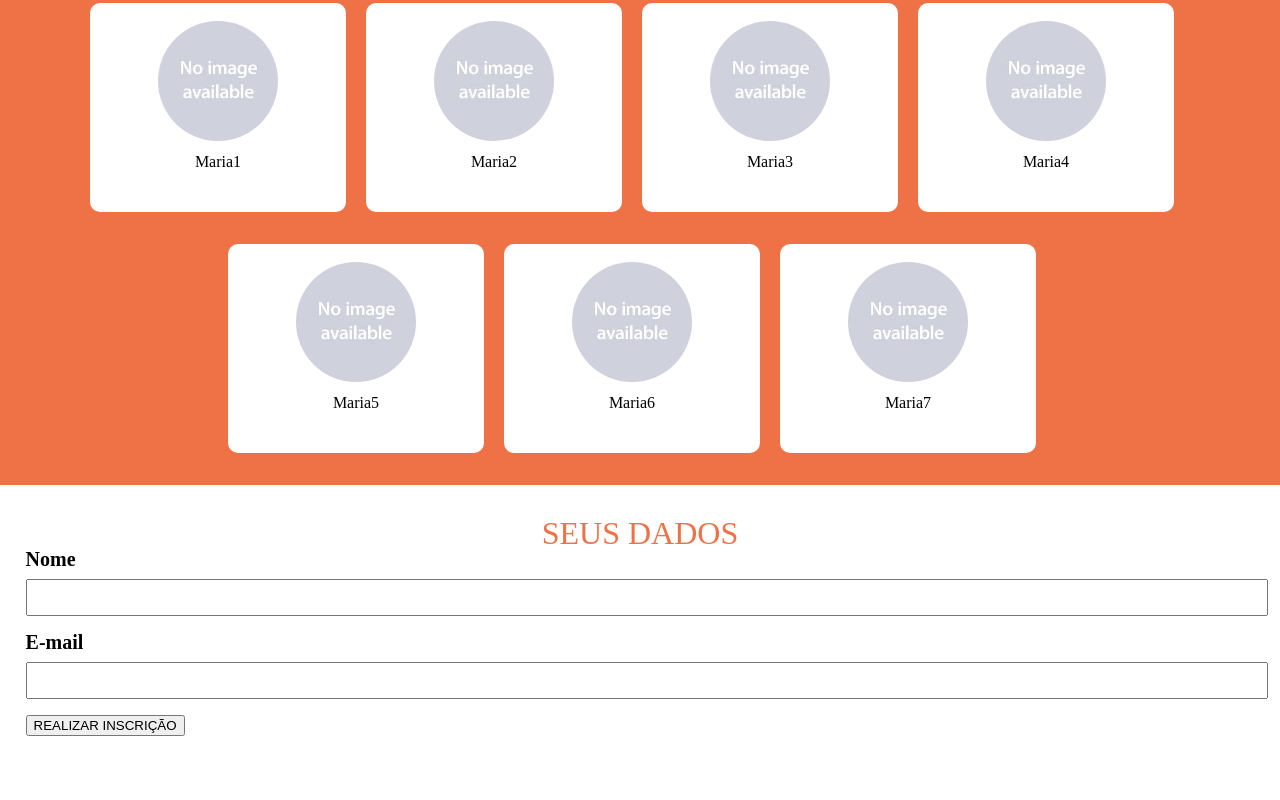
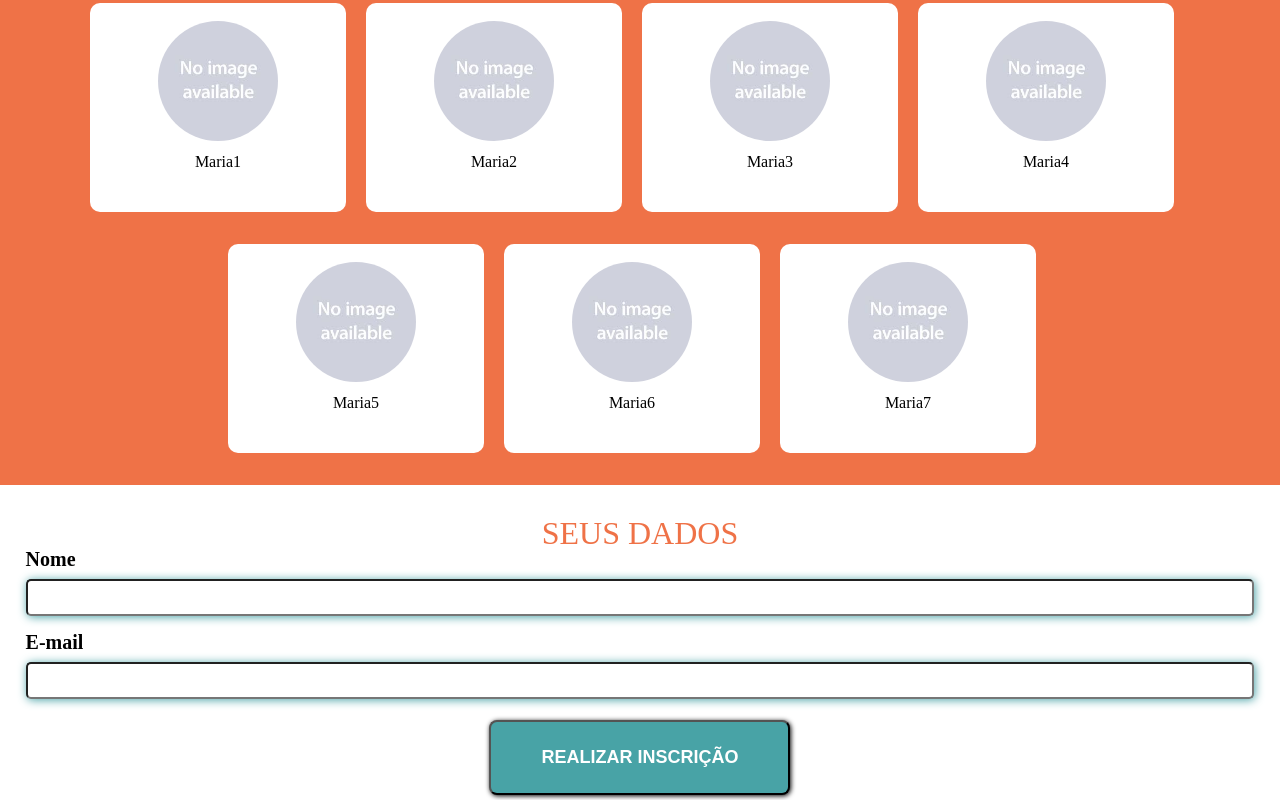
Before and after one commit to nathanymendonca/projetoPortifolio, a plain HTML site: page index.html in a window 1280 px wide. Shown: the part 760-1560 px from the top of the page. Before the commit the page ends 1496 px from the top, so only its background shows below. Drawn offline with Linux system fonts and the light colour scheme.

Commit message:
estilização final do formulário

```diff
--- a/css/base.css
+++ b/css/base.css
@@ -1,4 +1,40 @@
+/* css/base.css */
 .container {
+
     width: 96%;
     margin: 0 auto;
 }
+
+.field {
+    margin-bottom: 16px;
+}
+
+.field label {
+    display: block;
+    font-size: 20px;
+    margin-bottom: 10px;
+    font-weight: bold;
+}
+
+.field .field-input {
+    display: block;
+    width: 100%;
+    box-sizing: border-box;
+    font-size: 20px;
+    padding: 5px;
+    border-radius: 5px;
+    box-shadow: 1px 1px 10px #48A2A6;
+}
+
+.button {
+    display: inline-block;
+    padding: 25px 50px;
+    margin: 5px;
+    background-color: #48A3A6;
+    border-radius: 8px;
+    box-shadow: 1px 1px 5px black;
+    text-decoration: none;
+    font-size: 18px;
+    font-weight: bold;
+    color: white;
+  }
--- a/css/form.css
+++ b/css/form.css
@@ -10,20 +10,6 @@
     text-transform: uppercase;
 }
 
-.field {
-    margin-bottom: 16px;
+.button-place {
+    text-align: center;
 }
-
-.field label {
-    display: block;
-    font-size: 20px;
-    margin-bottom: 10px;
-    font-weight: bold;
-}
-
-.field .field-input {
-    display: block;
-    width: 100%;
-    font-size: 20px;
-    padding: 5px;
-}
--- a/css/header.css
+++ b/css/header.css
@@ -59,18 +59,7 @@
 
   /* código anterior omitido */
 
-.header .jumbotron .button {
-    display: inline-block;
-    padding: 25px 50px;
-    margin: 5px;
-    background-color: #48A3A6;
-    border-radius: 8px;
-    box-shadow: 1px 1px 5px black;
-    text-decoration: none;
-    font-size: 18px;
-    font-weight: bold;
-    color: white;
-  }
+
 
   .header .panel-subscribe{
       margin-top: 28px;
```
